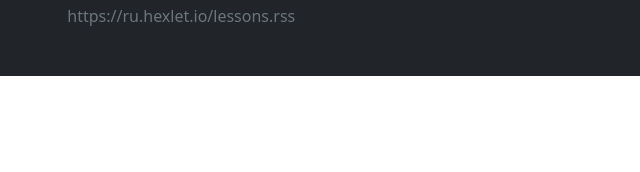
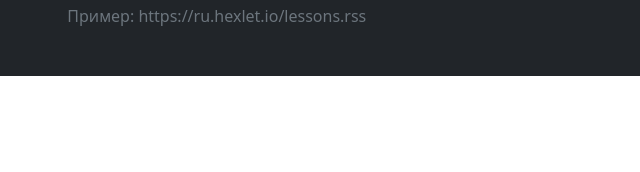
Before and after one commit to Calipso15/frontend-project-11, a website built with webpack: page index.html in a window 1280 px wide. Shown: the part 233-405 px from the top of the page, 182-822 px from the left. Built offline with nearby package versions, Linux system fonts and the light colour scheme; what on-change would draw is missing.

Commit message:
refactoring new project 8

```diff
--- a/index.html
+++ b/index.html
@@ -41,7 +41,7 @@
                 </div>
               </div>
             </form>
-            <p class="mt-2 mb-0 text-muted">https://ru.hexlet.io/lessons.rss</p>
+            <p class="mt-2 mb-0 text-muted">Пример: https://ru.hexlet.io/lessons.rss</p>
             <p class="feedback m-0 position-absolute small"></p>
           </div>
         </div>
```
